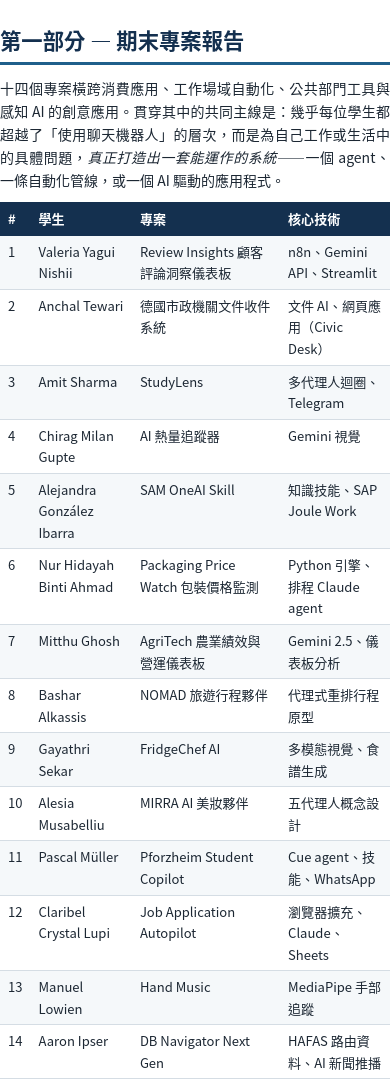
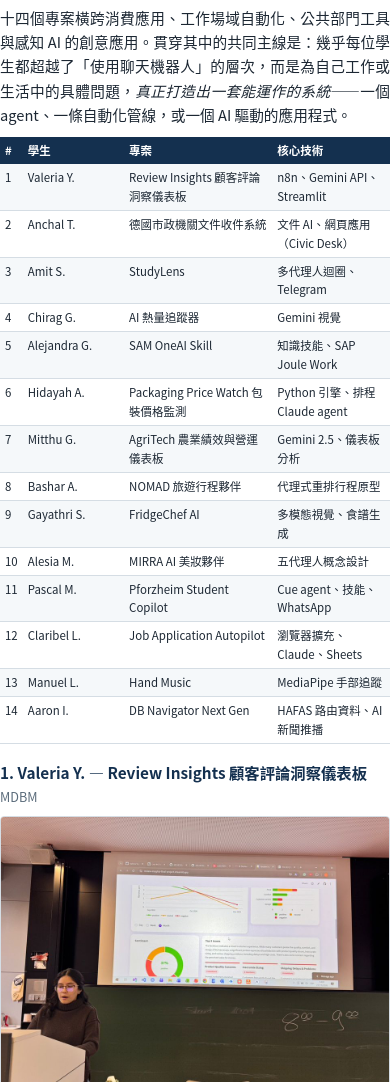
Before and after one commit to DrLuarn/DrLuarn.github.io, a plain HTML site: page FinalReportC/MMI5194.html in a window 390 px wide. Shown: the part 640-1722 px from the top of the page. Drawn offline with Linux system fonts and the light colour scheme.

Commit message:
Add files via upload

```diff
--- a/FinalReportC/MMI5194.html
+++ b/FinalReportC/MMI5194.html
@@ -2,6 +2,7 @@
 <html lang="zh-Hant">
 <head>
 <meta charset="utf-8">
+<meta name="viewport" content="width=device-width, initial-scale=1">
 <title>MMI5194 期末報告 — AI 的新邊界</title>
 <style>
   @page { size: A4; margin: 17mm 15mm 18mm 15mm; }
@@ -37,6 +38,23 @@
   .stat .n { font-size: 17pt; font-weight: 700; color: #14304f; display: block; }
   .stat .l { font-size: 8.8pt; color: #5a6b7a; }
   .footer { margin-top: 34px; border-top: 1px solid #d5dde4; padding-top: 8px; font-size: 8.8pt; color: #7a8794; text-align: center; }
+
+  img { max-width: 100%; height: auto; }
+  @media screen and (max-width: 640px) {
+    body { font-size: 11pt; }
+    .cover { padding: 22px 18px 18px; border-radius: 0; }
+    .cover h1 { font-size: 18pt; }
+    .cover h2 { font-size: 11pt; }
+    h2.part { font-size: 14pt; }
+    h3 { font-size: 11.5pt; }
+    .photos { flex-direction: column; }
+    .photos img, .photos.single img { width: 100%; }
+    .stat-row { flex-wrap: wrap; }
+    .stat { flex: 1 1 42%; }
+    table { font-size: 8.6pt; }
+    th, td { padding: 4px 5px; }
+    blockquote { margin-left: 0; }
+  }
 </style>
 </head>
 <body>
@@ -60,25 +78,25 @@
 
 <table>
 <tr><th style="width:4%">#</th><th style="width:26%">學生</th><th style="width:38%">專案</th><th>核心技術</th></tr>
-<tr><td>1</td><td>Valeria Yagui Nishii</td><td>Review Insights 顧客評論洞察儀表板</td><td>n8n、Gemini API、Streamlit</td></tr>
-<tr><td>2</td><td>Anchal Tewari</td><td>德國市政機關文件收件系統</td><td>文件 AI、網頁應用（Civic Desk）</td></tr>
-<tr><td>3</td><td>Amit Sharma</td><td>StudyLens</td><td>多代理人迴圈、Telegram</td></tr>
-<tr><td>4</td><td>Chirag Milan Gupte</td><td>AI 熱量追蹤器</td><td>Gemini 視覺</td></tr>
-<tr><td>5</td><td>Alejandra González Ibarra</td><td>SAM OneAI Skill</td><td>知識技能、SAP Joule Work</td></tr>
-<tr><td>6</td><td>Nur Hidayah Binti Ahmad</td><td>Packaging Price Watch 包裝價格監測</td><td>Python 引擎、排程 Claude agent</td></tr>
-<tr><td>7</td><td>Mitthu Ghosh</td><td>AgriTech 農業績效與營運儀表板</td><td>Gemini 2.5、儀表板分析</td></tr>
-<tr><td>8</td><td>Bashar Alkassis</td><td>NOMAD 旅遊行程夥伴</td><td>代理式重排行程原型</td></tr>
-<tr><td>9</td><td>Gayathri Sekar</td><td>FridgeChef AI</td><td>多模態視覺、食譜生成</td></tr>
-<tr><td>10</td><td>Alesia Musabelliu</td><td>MIRRA AI 美妝夥伴</td><td>五代理人概念設計</td></tr>
-<tr><td>11</td><td>Pascal Müller</td><td>Pforzheim Student Copilot</td><td>Cue agent、技能、WhatsApp</td></tr>
-<tr><td>12</td><td>Claribel Crystal Lupi</td><td>Job Application Autopilot</td><td>瀏覽器擴充、Claude、Sheets</td></tr>
-<tr><td>13</td><td>Manuel Lowien</td><td>Hand Music</td><td>MediaPipe 手部追蹤</td></tr>
-<tr><td>14</td><td>Aaron Ipser</td><td>DB Navigator Next Gen</td><td>HAFAS 路由資料、AI 新聞推播</td></tr>
+<tr><td>1</td><td>Valeria Y.</td><td>Review Insights 顧客評論洞察儀表板</td><td>n8n、Gemini API、Streamlit</td></tr>
+<tr><td>2</td><td>Anchal T.</td><td>德國市政機關文件收件系統</td><td>文件 AI、網頁應用（Civic Desk）</td></tr>
+<tr><td>3</td><td>Amit S.</td><td>StudyLens</td><td>多代理人迴圈、Telegram</td></tr>
+<tr><td>4</td><td>Chirag G.</td><td>AI 熱量追蹤器</td><td>Gemini 視覺</td></tr>
+<tr><td>5</td><td>Alejandra G.</td><td>SAM OneAI Skill</td><td>知識技能、SAP Joule Work</td></tr>
+<tr><td>6</td><td>Hidayah A.</td><td>Packaging Price Watch 包裝價格監測</td><td>Python 引擎、排程 Claude agent</td></tr>
+<tr><td>7</td><td>Mitthu G.</td><td>AgriTech 農業績效與營運儀表板</td><td>Gemini 2.5、儀表板分析</td></tr>
+<tr><td>8</td><td>Bashar A.</td><td>NOMAD 旅遊行程夥伴</td><td>代理式重排行程原型</td></tr>
+<tr><td>9</td><td>Gayathri S.</td><td>FridgeChef AI</td><td>多模態視覺、食譜生成</td></tr>
+<tr><td>10</td><td>Alesia M.</td><td>MIRRA AI 美妝夥伴</td><td>五代理人概念設計</td></tr>
+<tr><td>11</td><td>Pascal M.</td><td>Pforzheim Student Copilot</td><td>Cue agent、技能、WhatsApp</td></tr>
+<tr><td>12</td><td>Claribel L.</td><td>Job Application Autopilot</td><td>瀏覽器擴充、Claude、Sheets</td></tr>
+<tr><td>13</td><td>Manuel L.</td><td>Hand Music</td><td>MediaPipe 手部追蹤</td></tr>
+<tr><td>14</td><td>Aaron I.</td><td>DB Navigator Next Gen</td><td>HAFAS 路由資料、AI 新聞推播</td></tr>
 </table>
 
 <div class="student">
-<h3>1. Valeria Yagui Nishii — Review Insights 顧客評論洞察儀表板</h3>
-<p class="sub">學號 334789 · MDBM · 個人網頁：<a href="https://m334789.github.io/">m334789.github.io</a> · 應用：review-insights-final-project.streamlit.app</p>
+<h3>1. Valeria Y. — Review Insights 顧客評論洞察儀表板</h3>
+<p class="sub">MDBM</p>
 <div class="photos"><img src="img/valeria1.jpg" alt="Valeria 發表 Review Insights 儀表板"><img src="img/valeria2.jpg" alt="儀表板背後的 n8n 工作流"></div>
 <p><b>專案內容。</b>企業收到的顧客評論數量，早就超過任何人能逐則閱讀的程度。Valeria 打造了一條管線，把原始評論檔轉成管理層可以直接使用的洞察儀表板：在她的 Streamlit 應用裡，使用者上傳評論 CSV（欄位：Date、Rating、Review）或直接貼上評論文字，按下「Analyze reviews」，應用程式就透過 Webhook 把評論送進她的 <b>n8n</b> 工作流，組裝提示詞後呼叫 <b>Gemini API</b> 做情緒分析與議題擷取，解析後的結果再回流到儀表板。</p>
 <p><b>產出成果。</b>儀表板包含情緒趨勢圖（可切換日／週／月）、情緒占比圓環圖，以及附提及次數與文字綜整的「Top 3 issues」面板。她的 demo 資料是寵物胸背帶的網路評論：正面評論占 37%，前三大問題是產品品質疑慮（5 次提及）、尺寸不準（4 次）與物流延誤問題（4 次）；顧客喜歡胸背帶的設計，但對尺寸、配送與性價比有疑慮。分析結果可下載。應用部署在 Streamlit Cloud，程式碼放在她的 GitHub repo。</p>
@@ -86,8 +104,8 @@
 </div>
 
 <div class="student">
-<h3>2. Anchal Tewari — 德國市政機關文件收件系統</h3>
-<p class="sub">學號 335729 · MBA · 應用：「Civic Desk」Document Intake Desk（部署於 chatgpt.site）</p>
+<h3>2. Anchal T. — 德國市政機關文件收件系統</h3>
+<p class="sub">MBA</p>
 <div class="photos"><img src="img/anchal1.jpg" alt="Document Intake Desk 應用畫面"><img src="img/anchal2.jpg" alt="標題投影片：Scan.pdf 到底屬於哪個案件？"></div>
 <p><b>專案內容。</b>Anchal 的報告用一個看似簡單的問題開場：<i>「Which case does Scan.pdf belong to?（Scan.pdf 到底屬於哪個案件？）」</i>德國市政機關每天收到大量補件文件（Nachreichung）——往往只是一封沒有主旨的電郵夾著掃描附件，案件編號（Aktenzeichen）欄位還留空。文件要歸檔之前，承辦人員得先弄清楚它屬於哪個案件、又需要查核什麼。</p>
 <p><b>她打造的系統。</b>一個可運作的「Document Intake Desk」，有三個面板：收件匣、文件檢視、案件查核清單。她的 demo 收件匣裡有三份租賃合約 PDF 已帶案件編號 DEMO-241，第四份正是沒有編號的 Scan.pdf。檢視面板會從文件擷取結構化欄位（案件編號 DEMO-241、合約編號 MIET-017、文件 ID MV-041、合約到期日 2027 年 3 月 31 日），按下「Check document」即可對照案件查核清單驗證後再歸檔。</p>
@@ -95,8 +113,8 @@
 </div>
 
 <div class="student">
-<h3>3. Amit Sharma — StudyLens</h3>
-<p class="sub">學號 335692 · MBA · 個人網頁：<a href="https://amitvedvyas-bit.github.io/">amitvedvyas-bit.github.io</a></p>
+<h3>3. Amit S. — StudyLens</h3>
+<p class="sub">MBA</p>
 <div class="photos"><img src="img/amit1.jpg" alt="StudyLens 首頁"><img src="img/amit2.jpg" alt="StudyLens 流程：測驗透過 Telegram 送達並作答"></div>
 <p><b>專案內容。</b>StudyLens 是一個個人複習代理，核心承諾很簡單：<i>「Your notes, quizzing you back.（你的筆記，反過來考你。）」</i>學生拍下或上傳上課筆記、投影片後，agent 迴圈就接手：系統讀取教材、撰寫測驗題——而且會先拿筆記自我檢查題目與答案是否正確（他的範例：「Which dataset verifies a model before deployment? — the validation set」）——再透過 <b>Telegram</b> 把測驗送到學生手機。學生在聊天裡作答後，系統批改，家教 agent 講解答錯的地方，規劃 agent 則更新學習進度。</p>
 <p><b>系統架構。</b>Amit 特別強調：拍照與讀取是任何工具都能做的事，真正的功夫在於能對學生答案做出反應的迴圈。他的設計用了<b>四個分工的 agent 互相傳遞工作</b>——讀取、出題與檢查、家教講解、規劃與追蹤——是一套明確的多代理人系統，而不是單一聊天機器人。</p>
@@ -104,16 +122,16 @@
 </div>
 
 <div class="student">
-<h3>4. Chirag Milan Gupte — AI 熱量追蹤器</h3>
-<p class="sub">學號 336215 · MBA · 個人網頁：<a href="https://336215.github.io/">336215.github.io</a></p>
+<h3>4. Chirag G. — AI 熱量追蹤器</h3>
+<p class="sub">MBA</p>
 <div class="photos single"><img src="img/chirag1.jpg" alt="Chirag 在課堂上用柳橙實機示範 AI 熱量追蹤器"></div>
 <p><b>專案內容。</b>把感知 AI 直接用在日常生活中：拍下或上傳食物照片，Gemini 視覺模型就能辨識餐點並估算熱量。應用程式有每日紀錄（Today’s log）與即時累計的每日大卡計數，並提供 Camera、Upload、Identify 三個操作。Chirag 在課堂上拿著一顆柳橙對著鏡頭實機示範，讓全班親眼看到感知 AI 單元如何落地——是當天很有感染力的一個小時刻。</p>
 <p class="concepts"><b>應用到的課程概念：</b>感知 AI · 多模態視覺模型 · 個人健康工具。</p>
 </div>
 
 <div class="student">
-<h3>5. Alejandra González Ibarra — SAM OneAI Skill</h3>
-<p class="sub">學號 335169 · MDBM · 個人網頁：<a href="https://m335169.github.io/">m335169.github.io</a></p>
+<h3>5. Alejandra G. — SAM OneAI Skill</h3>
+<p class="sub">MDBM</p>
 <div class="photos single"><img src="img/alejandra1.jpg" alt="SAM OneAI Skill 投影片"></div>
 <p><b>專案內容。</b>Alejandra 瞄準一個經典的企業痛點：員工為了找一份權威答案，要在 SharePoint 裡翻找好幾個小時。她把 <b>SAM OneAI</b> 做成一個可重複使用的 <i>skill</i>，安裝在 Joule Work Desktop 上——安裝方式簡單到只要上傳 SKILL.md 檔案。這個 skill 會理解問題、把問題路由到正確的 SAM 知識空間（SPM 投資組合管理、SCM 合規、SFM 財務、TDM 工具與數據、TMO 轉型辦公室或 SAM General）、讀取可信內容，幾秒內就回傳附出處的答案，而不是丟回一堆搜尋結果。</p>
 <p><b>為什麼重要。</b>在所有專案中，這個專案最直接地展現了課程「skills」的概念如何進入真實企業技術棧：把知識工作包裝成一個可安裝、受治理的能力，而不是跟模型隨意聊聊。</p>
@@ -121,8 +139,8 @@
 </div>
 
 <div class="student">
-<h3>6. Nur Hidayah Binti Ahmad — Packaging Price Watch 包裝價格監測</h3>
-<p class="sub">學號 335033 · MDBM · 個人網頁：<a href="https://m335033.github.io/">m335033.github.io</a></p>
+<h3>6. Hidayah A. — Packaging Price Watch 包裝價格監測</h3>
+<p class="sub">MDBM</p>
 <div class="photos"><img src="img/hidayah1.jpg" alt="Packaging Price Watch 標題投影片與 demo 結果"><img src="img/hidayah2.jpg" alt="Packaging Price Watch 的四步驟工作流"></div>
 <p><b>問題。</b>包裝合約通常是連動指數的：原物料指數漲跌超過約定區間，合約價就必須調整。實務上，採購人員每月人工蒐集指數、逐份人工檢查合約——緩慢又容易出錯，漏掉降價週期就是默默多付錢，案件量大還會造成決策疲勞。</p>
 <p><b>她打造的系統。</b>一套四步驟、讓人只碰決策的系統。（1）採購人員維護原始資料——Excel 指數追蹤表與合約清單——每月只需幾分鐘人力。（2）用 <b>Python</b> 寫的審查引擎負責所有計算（程式碼內含 20 個測試），套用時間窗、加權變化、觸發條件與資料檢查，由<b>排程 Claude agent</b> 每天 07:00 驅動。（3）共用儀表板自動更新：每份合約的狀態、被標記的價格變動與其驅動因素、給供應商的通知草稿。（4）採購人員只審查被標記的案件，與供應商議定新價格、核准後才寄出。她的時間規則是：區間在 M 月結束 → 指數在 M+1 月公布時審查 → 新價格自 M+2 月 1 日起適用。在 12 份合約的 demo 重播中，引擎標記了 3 筆將於 2026 年 12 月 1 日生效的價格變動（+7.89%、−6.00%、+5.12%）。</p>
@@ -130,8 +148,8 @@
 </div>
 
 <div class="student">
-<h3>7. Mitthu Ghosh — AgriTech 農業績效與營運儀表板</h3>
-<p class="sub">學號 335632 · MBA · 個人網頁：<a href="https://335632.github.io/">335632.github.io</a></p>
+<h3>7. Mitthu G. — AgriTech 農業績效與營運儀表板</h3>
+<p class="sub">MBA</p>
 <div class="photos"><img src="img/mitthu1.jpg" alt="AgriTech 儀表板總覽"><img src="img/mitthu2.jpg" alt="AI Predictive Hub 的農藝綜整分析"></div>
 <p><b>專案內容。</b>Mitthu 打造了一個智慧農業「控制室」，情境是加州中央谷地的玉米生產（2026 年秋季）。互動篩選器——地區、品種、生長週期、從微型到超大型的農場規模、日期區間——會驅動頁面上每一個 KPI：監控 14 座農場、6,664 英畝，產量預測 36,385 噸，用水效率 94.2%，減碳 2,999 公噸，168 個運作中的 IoT 感測器（土壤濕度與氣象站），農民滿意度 4.7/5。「Farm Care Alerts」為每個問題配上對策：AquaFlow 取水限制 −5%，以精準滴灌排程補償；預報高溫，則把自動噴灑改到夜間。</p>
 <p><b>AI 層。</b>由 <b>Gemini 2.5</b> 驅動的「AI Predictive Hub」會產出「AI Agronomic Synthesis」：執行摘要（1,450 英畝雙用作物玉米，產量較區域基準 +4.8%）、評為 HIGH 的生物氣候風險（San Joaquin Valley 熱穹——14 天高於 104 °F、相對濕度低於 18%）、評為 MEDIUM 的病原風險（南方玉米銹病模型 42%，建議對高架灌溉區預防性施用三唑類殺菌劑）、灌溉建議（地下滴灌達基準 ETo 的 115%），以及利潤估計（每英畝淨利 +$140、抽水能耗 −14%）。另有對話式的 AI Operational Advisor 回答後續問題。頁籤涵蓋 Crop Yield &amp; Analytics、Live Operations &amp; GIS、Market 與 Finance &amp; ESG。</p>
@@ -139,8 +157,8 @@
 </div>
 
 <div class="student">
-<h3>8. Bashar Alkassis — NOMAD</h3>
-<p class="sub">學號 335061 · MDBM · 個人網頁：<a href="https://335061.github.io/">335061.github.io</a></p>
+<h3>8. Bashar A. — NOMAD</h3>
+<p class="sub">MDBM</p>
 <div class="photos"><img src="img/bashar1.jpg" alt="NOMAD 的 Marrakech 行程表"><img src="img/bashar2.jpg" alt="NOMAD 在天氣變化後重新安排行程"></div>
 <p><b>專案內容。</b>NOMAD——標語是 <i>“Your trip. Still on.（你的旅程，照走不誤。）”</i>——是一個城市短旅的 AI 行程夥伴，建立在一個原則上：<b>它會因應突發狀況重新規劃，但絕不動你的固定訂位，而且任何變更都要經你批准才生效。</b>使用者告訴它目的地、日期與喜歡的步調（文化、在地美食、戶外、悠閒的早晨），NOMAD 排出行為，並把固定訂位——demo 裡是 Marrakech 13:00 的午餐訂位——標記為受保護。</p>
 <p><b>突發狀況處理。</b>Demo 用兩個情境貫穿。天氣轉壞時，10:00 的 Agafay 沙漠越野車行程移到隔天，今天改排 Hammam 與 spa 的悠閒下午——「Your day, reimagined」：冒險保留了，這一天也保持放鬆。到了博物館才發現沒開時，NOMAD 提議換到步行 12 分鐘的 Courtyard Gallery 作為替代站點，13:00 的午餐訂位則原封不動。Bashar 還設計了正規的評估方法：12 位參與者、兩個配對的「景點關閉」情境，對照組用傳統方式（地圖、搜尋與記憶）自己重排，實驗組用 NOMAD，量測速度、正確性、信心與認知負荷，並交換順序以消除學習效應。原型內建 20 個精選 city-break 目的地，而且誠實註明這是 prototype、demo 中的場地供應狀況是模擬的。</p>
@@ -148,8 +166,8 @@
 </div>
 
 <div class="student">
-<h3>9. Gayathri Sekar — FridgeChef AI</h3>
-<p class="sub">學號 333080 · MBA · 個人網頁：<a href="https://333080.github.io/">333080.github.io</a></p>
+<h3>9. Gayathri S. — FridgeChef AI</h3>
+<p class="sub">MBA</p>
 <div class="photos"><img src="img/gayathri1.jpg" alt="FridgeChef AI：拍下冰箱，發現美味料理"><img src="img/gayathri2.jpg" alt="FridgeChef 食譜卡，食材吻合度 100%"></div>
 <p><b>專案內容。</b>FridgeChef AI 從一個人人都有的問題出發：<i>「What’s in your fridge? Snap a photo. Discover delicious meals.（你冰箱裡有什麼？拍張照，發現美味料理。）」</i>第一步是多模態視覺掃描：使用者從多個角度上傳冰箱與流理台的照片——層架、蔬果抽屜、台面——圖片在傳送分析前先在用戶端壓縮。系統辨識出看得見的食材，使用者調整偏好（飲食需求、公制或英制單位），應用程式就生成食譜卡。</p>
 <p><b>產出成果。</b>每張卡顯示與手邊食材的吻合分數（demo 的三道菜——地中海 Shakshuka、香草煎雞胸佐櫻桃番茄、10 分鐘墨西哥風「冰箱大雜燴」——全部 100%）、烹飪時間、難度、熱量與蛋白質／碳水／脂肪，並逐項列出「In Your Fridge」清單與份量（雞蛋 6 顆、櫻桃番茄 250 g、嫩菠菜 150 g、Feta 起司 200 g），還有一句保證：「You have 100% of the ingredients to cook right now!（食材 100% 齊全，現在就能煮！）」功能包括我的最愛、購物清單，以及一鍵「View Full Recipe」與「Cook Mode」。隱私被當成功能而不是附註：設計上強調「Private &amp; Ephemeral Photos」，並內建範例冰箱（地中海冰箱、亞洲熱炒台面、高蛋白層架），讓任何人不用上傳真實照片就能試用整個流程。</p>
@@ -157,8 +175,8 @@
 </div>
 
 <div class="student">
-<h3>10. Alesia Musabelliu — MIRRA</h3>
-<p class="sub">學號 335076 · MDBM · 個人網頁：<a href="https://335076.github.io/">335076.github.io</a></p>
+<h3>10. Alesia M. — MIRRA</h3>
+<p class="sub">MDBM</p>
 <div class="photos"><img src="img/alesia1.jpg" alt="MIRRA 標題投影片：Recognize. Personalize. Adapt."><img src="img/alesia2.jpg" alt="MIRRA 背後的五個 agent"></div>
 <p><b>專案內容。</b>MIRRA 是一個代理式 AI 個人美妝夥伴，以五頁的概念介紹呈現，建立在三個動詞上：<b>Recognize（辨識）、Personalize（個人化）、Adapt（適應）</b>。她指出的問題，是任何人站在美妝貨架前都熟悉的：產品多到不知如何選、成分組合讓人困惑、保養流程在膚況或需求改變時從不調整。</p>
 <p><b>系統設計。</b>MIRRA 不是單一助理，而是一支由 <b>Orchestrator</b> 協調的五人 agent 團隊：理解使用者膚質的 <b>Skin Intelligence</b>、檢查產品與成分衝突的 <b>Ingredient Guardian</b>、組建早晚保養流程的 <b>Routine Architect</b>，以及回顧成效並調整流程的 <b>Reflection Agent</b>。她闡述的願景是：幫使用者理解自己擁有的產品、用相機辨識產品、依個人需求建立流程、在需求改變時調整建議，並讓使用者始終掌握保養決定的主導權。用她的話說，目標是把感知、推理與適應結合成一個夥伴——恰好也是這門課主軸的精煉總結。</p>
@@ -166,8 +184,8 @@
 </div>
 
 <div class="student">
-<h3>11. Pascal Müller — Pforzheim Student Copilot</h3>
-<p class="sub">學號 325712 · MMI（Master Marketing Intelligence）· 個人網頁：<a href="https://paelus.github.io/">paelus.github.io</a> · 儀表板：paelus.github.io/student-copilot</p>
+<h3>11. Pascal M. — Pforzheim Student Copilot</h3>
+<p class="sub">MMI（Master Marketing Intelligence）</p>
 <div class="photos"><img src="img/pascal1.jpg" alt="Student Copilot 的運作方式：Cue agent、技能、WhatsApp"><img src="img/pascal2.jpg" alt="實機示範：晨間簡報與網頁儀表板"></div>
 <p><b>問題。</b>一個學生的早晨散落在五個 app 和三個網站裡——天氣、Mensa 菜單頁、Moodle 與電郵裡的截止日、市區活動、新聞——沒有單一總覽，於是存在腦袋、筆記和收件匣裡的截止日就這樣漏掉了。而他每天早上反正一定會開的 app，是 WhatsApp。</p>
 <p><b>他打造的系統。</b>一個住在 WhatsApp 裡的個人學業助理，以名為「Cosmo」的 <b>Cue agent</b> 為核心，配上兩個自訂技能（<i>pforzheim-student-copilot</i> 與 <i>daily-news-briefing</i>）與持久記憶。平日 <b>07:00</b> 它送出晨間簡報：Pforzheim 天氣與騎車穿著建議、今日 Mensa 菜單（附來源）、未來七天的截止日、Pforzheim 與學校的活動、他自選主題的兩則新聞。整天都可以用 WhatsApp 指令管理系統——<i>brief</i>、<i>mensa</i>、<i>weather</i>、<i>topics</i>、<i>deadline &lt;事項&gt; &lt;日期&gt;</i>、<i>deadlines</i>、<i>done</i>、<i>remind &lt;文字&gt; &lt;時間&gt;</i>——截止日與新聞主題則保存在 agent 的記憶裡、跨對話延續。網頁儀表板同步呈現相同資料，含即時天氣、截止日倒數與簡報預覽。實機示範用的是 11 月 26 日星期三的真實簡報，它在 07:06 自己送達。他最後把自己的作品對應到<b>課程的六大 building blocks</b>：agent、技能、排程任務、通訊管道、記憶、網路＋聊天機器人——是全場最直接體現課程「個人代理」單元的作品。</p>
@@ -175,8 +193,8 @@
 </div>
 
 <div class="student">
-<h3>12. Claribel Crystal Lupi — Job Application Autopilot</h3>
-<p class="sub">學號 335034 · MDBM · 個人網頁：<a href="https://335034.github.io/">335034.github.io</a></p>
+<h3>12. Claribel L. — Job Application Autopilot</h3>
+<p class="sub">MDBM</p>
 <div class="photos"><img src="img/claribel1.jpg" alt="Job Application Autopilot 追蹤表"><img src="img/claribel2.jpg" alt="面試邀請進來，準備包出去"></div>
 <p><b>專案內容。</b>求職就是大量投遞——然後失去追蹤。Claribel 的標語是：<i>「Mass job application. One click logs a job; an interview invite brings a ready pack.（大量投遞求職：一鍵記錄職缺；面試邀請一來，準備包就備好。）」</i>瀏覽器擴充功能會讀取職缺頁面的職稱、公司、地點與日期，並保存完整的職缺說明；點一下「Save to sheet」就把職缺記進 Google Sheets 追蹤表，含投遞日期、職位、公司、狀態與備註。「距投遞天數」超過 14 天會變成琥珀色——該追蹤了。</p>
 <p><b>面試準備包。</b>當某一列的狀態改成「Interview」，求職者在 Claude 裡輸入 <i>/job-refresh</i>（筆電或手機皆可）；Claude 研究公司、職位與領域，讀取履歷，然後把一份<b>準備包</b>連結回該列：公司速覽、職位解讀、「職能知識」階梯（描述性 → 診斷性 → 預測性 → 規範性分析）、CV 差距清單（她的範例：SQL 與儀表板是強項；A/B 測試需要複習；Python pandas 需要加強）、可能面試題、術語表、以及可以反問對方的問題。她甚至比較了三種運行方式的成本：Claude 訂閱（額外費用 €0）、Claude API（總計約 $10–20——她的選擇；她的估算可涵蓋 500 筆職缺與 30 份準備包）、Gemini 免費層（$0，但有每日上限）。</p>
@@ -184,8 +202,8 @@
 </div>
 
 <div class="student">
-<h3>13. Manuel Lowien — Hand Music</h3>
-<p class="sub">學號 324033 · MMI · 個人網頁：<a href="https://324033.github.io/">324033.github.io</a></p>
+<h3>13. Manuel L. — Hand Music</h3>
+<p class="sub">MMI</p>
 <div class="photos"><img src="img/manuel1.jpg" alt="Hand Music 遊戲畫面與落下的音符"><img src="img/manuel2.jpg" alt="Hand Music 主選單"></div>
 <p><b>專案內容。</b><i>「Spiele Musik mit deinen Händen」</i>——用你的雙手彈音樂。Hand Music 是一款由 <b>MediaPipe 手部追蹤</b>驅動的節奏遊戲：網路攝影機看著玩家的手，每個手指手勢對應一個音符（畫面下方的音符磚是 C、D、E、F、G、A、H、C′）。音符像 Guitar Hero 那樣沿軌道落下，在正確時機比出正確手勢就得分並累積 combo，還有即時回饋（「Perfekt!」、「Gut」）。兩側面板即時顯示左右手的手部骨架追蹤與下一個要彈的音符，遊戲甚至會辨識舉起的手指來倒數開場（4-3-2-1）。</p>
 <p><b>模式與內容。</b>德文介面提供自由演奏（Freies Spiel）、練習模式（Übungsmodus）、說明與設定。曲庫是兒歌——現場示範用的是 <i>Alle meine Entchen</i>（簡單難度、40 BPM、鐘琴音色），曲庫裡還有 <i>Mary Had a Little Lamb</i>、<i>Twinkle Twinkle Little Star</i>、<i>Old MacDonald Had a Farm</i>、<i>Hänschen klein</i> 與 <i>Bruder Jakob</i>。Manuel 在課堂上親自實機示範，邊彈分數邊往上跳。</p>
@@ -193,8 +211,8 @@
 </div>
 
 <div class="student">
-<h3>14. Aaron Ipser — DB Navigator Next Gen</h3>
-<p class="sub">學號 336209 · MBA · 個人網頁：<a href="https://336209.github.io/">336209.github.io</a></p>
+<h3>14. Aaron I. — DB Navigator Next Gen</h3>
+<p class="sub">MBA</p>
 <div class="photos"><img src="img/aaron1.jpg" alt="DB Navigator Next Gen 路線地圖與替代路線"><img src="img/aaron2.jpg" alt="路線組合器與 BW 新聞頁籤"></div>
 <p><b>專案內容。</b>Aaron 把德國鐵路的旅程規劃器重新想像成 Baden-Württemberg 州版的「Next Gen」概念。他的原型結合了 <b>DB HAFAS 即時路由</b>與全州資料——頁首標示 64 個站點、8 個公車網絡，涵蓋範圍橫跨全州 23 個運輸聯盟（Verkehrsverbünde：VVS、VRN、KVV、RVF、bodo 等）——還有一個看得見的「資料管線狀態」面板與一鍵載入的 BW 情景路線（例如 Schwäbisch Hall 到商業樞紐、Karlsruhe 到大學城、Mannheim Hbf 到 Freiburg 的 ICE，或全州城市中心公車探索）。</p>
 <p><b>使用體驗。</b>模組化路線組合器讓旅客逐段拼出旅程（Stuttgart Hbf → Ludwigsburg 搭 S-Bahn → Mannheim Hbf），並納入 Deutschlandticket 的邏輯；地圖畫面同時顯示最佳路線（2 小時 22 分）與替代路線（2 小時 56 分），可依區域鐵路、S-Bahn／U-Bahn 與偏好篩選交通工具。「BW Rail &amp; Bus News」頁籤自述由 AI 新聞推播驅動，把原始的營運異常資訊轉成建議——例如 Stuttgart Hbf 月台動線提醒，建議旅客為跨城轉乘多留 15–25 分鐘；以及一則說明：Deutschlandticket 與 JugendBW 在全州的區域鐵路與地方公車都有效。</p>
@@ -203,7 +221,7 @@
 
 <h2 class="part">第二部分 — 不記名課程回饋</h2>
 
-<p><b>方法。</b>期末報告結束後，學生受邀填寫一份不記名的 Google 表單，共有兩題開放式問題。表單不蒐集姓名與電郵地址，也不需要登入。每題各收到 <b>20 則回覆</b>——約占名單 47 位學生的 43%。兩題各有一則答案文字出現兩次（Q1 是 “I loved every part of this course! I really like the transition from manually using agentic ai to having the system being created automatically through advanced apps.”；Q2 是 “I would not change a single thing about this course. The professor is an absolute genius…”）。這些都照提交內容計入；最可能是同一位學生重複送出，因此實際填答人數應為 19–20 人。Q2 有一則回覆在不記名表單上自願署名（“Sincerely, Alesia Musabelliu”）。</p>
+<p><b>方法。</b>期末報告結束後，學生受邀填寫一份不記名的 Google 表單，共有兩題開放式問題。表單不蒐集姓名與電郵地址，也不需要登入。每題各收到 <b>20 則回覆</b>——約占名單 47 位學生的 43%。兩題各有一則答案文字出現兩次（Q1 是 “I loved every part of this course! I really like the transition from manually using agentic ai to having the system being created automatically through advanced apps.”；Q2 是 “I would not change a single thing about this course. The professor is an absolute genius…”）。這些都照提交內容計入；最可能是同一位學生重複送出，因此實際填答人數應為 19–20 人。Q2 有一則回覆在不記名表單上自願署名。</p>
 
 <div class="stat-row">
   <div class="stat"><span class="n">20</span><span class="l">每題回覆數</span></div>
```
